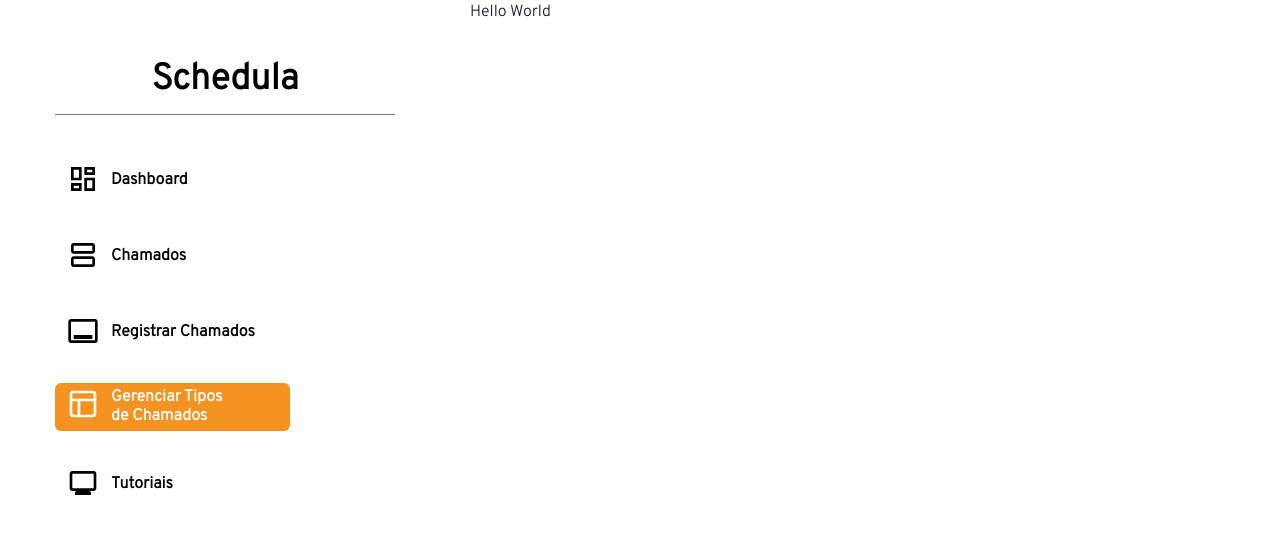
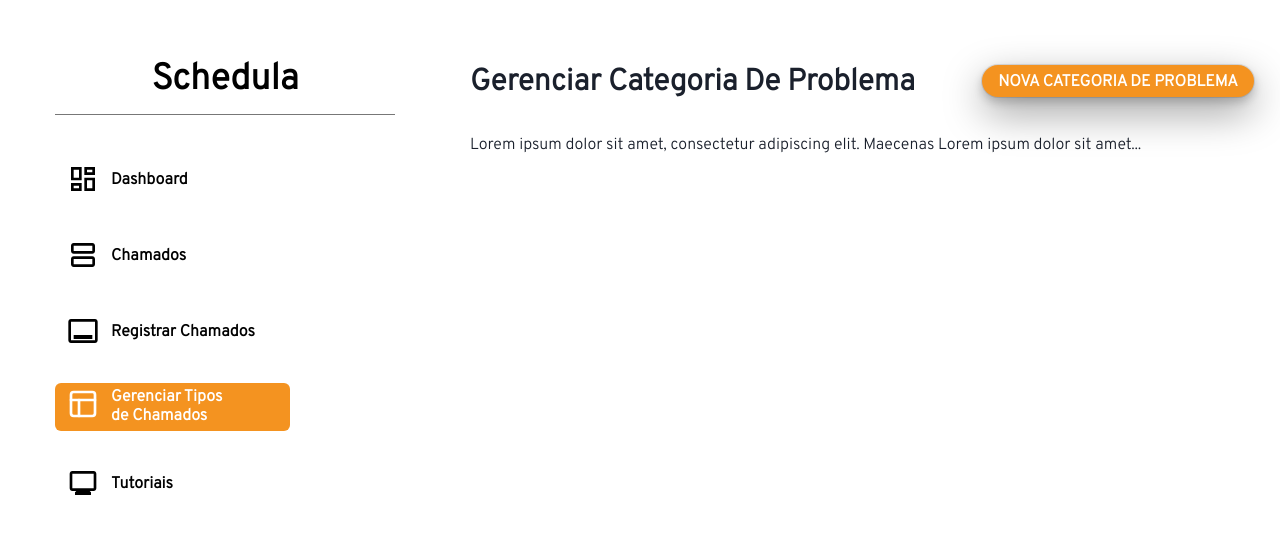
Before and after one commit to fga-eps-mds/2022-1-schedula-front, a Next.js app: page /listaCategoria in a window 1280 px wide. Shown: the top 534 px of the page. Built offline with nearby package versions, Linux system fonts and the light colour scheme.

Commit message:
Layout mudanças

```diff
--- a/src/layout/DefaultLayout.tsx
+++ b/src/layout/DefaultLayout.tsx
@@ -12,20 +12,12 @@ import { DashboardOptions } from '../styles/components/DashboardOptions';
 
 interface DefaultLayoutProps {
   children: ReactNode;
-  isActive1?: boolean;
-  isActive2?: boolean;
-  isActive3?: boolean;
-  isActive4?: boolean;
-  isActive5?: boolean;
+  Active: string;
 }
 
 const DefaultLayout = ({
   children,
-  isActive1,
-  isActive2,
-  isActive3,
-  isActive4,
-  isActive5,
+  Active,
 }: DefaultLayoutProps) => {
   const MenuHeadStyle = {
     borderBottom: '1px solid',
@@ -89,7 +81,8 @@ const DefaultLayout = ({
             align='left'
             w={360}
             marginTop={10}>
-            <DashboardOptions isActive={isActive1}>
+            <DashboardOptions
+              isActive={Active == 'dashboard'}>
               <div style={divStyle}>
                 <div style={iconStyle}>
                   <MdOutlineDashboard />
@@ -99,7 +92,8 @@ const DefaultLayout = ({
                 </div>
               </div>
             </DashboardOptions>
-            <DashboardOptions isActive={isActive2}>
+            <DashboardOptions
+              isActive={Active == 'chamados'}>
               <div style={divStyle}>
                 <div style={iconStyle}>
                   <MdOutlineViewAgenda />{' '}
@@ -109,7 +103,8 @@ const DefaultLayout = ({
                 </div>
               </div>
             </DashboardOptions>
-            <DashboardOptions isActive={isActive3}>
+            <DashboardOptions
+              isActive={Active == 'registrarChamados'}>
               <div style={divStyle}>
                 <div style={iconStyle}>
                   <MdOutlineCallToAction />{' '}
@@ -119,7 +114,10 @@ const DefaultLayout = ({
                 </div>
               </div>
             </DashboardOptions>
-            <DashboardOptions isActive={isActive4}>
+            <DashboardOptions
+              isActive={
+                Active == 'gerenciarTiposDeChamado'
+              }>
               <div style={divStyle}>
                 <div style={iconStyle}>
                   <FiLayout />{' '}
@@ -135,7 +133,8 @@ const DefaultLayout = ({
                 </h1>
               </div>
             </DashboardOptions>
-            <DashboardOptions isActive={isActive5}>
+            <DashboardOptions
+              isActive={Active == 'tutoriais'}>
               <div style={divStyle}>
                 <div style={iconStyle}>
                   <MdMonitor />{' '}
--- a/src/pages/listaCategoria.tsx
+++ b/src/pages/listaCategoria.tsx
@@ -1,18 +1,69 @@
+import { Button, Flex, Heading } from '@chakra-ui/react';
 import { ReactNode } from 'react';
 
 import DefaultLayout from '../layout/DefaultLayout';
 
 const listaCategoria = () => {
+  const MenuHeadStyle = {
+    width: '60%',
+    height: '5%',
+    marginTop: '2%',
+  };
   return (
     <>
-      <h1 style={{ width: '100%' }}>Hello World</h1>
+      <div style={{ width: '100%' }}>
+        <div
+          style={{
+            width: '100%',
+            display: 'flex',
+            marginTop: '6%',
+            fontFamily: 'Overpass ,sans-serif',
+          }}>
+          <Flex
+            align='center'
+            justify='left'
+            style={MenuHeadStyle}>
+            <Heading
+              margin='0 auto'
+              marginLeft={0}
+              size='lg'
+              textAlign='center'
+              fontFamily='Overpass ,sans-serif'>
+              Gerenciar Categoria De Problema
+            </Heading>
+          </Flex>
+          <Button
+            bg={'primary'}
+            color={'white'}
+            margin={'0 auto'}
+            boxShadow={'dark-lg'}
+            marginTop={'1em'}
+            borderRadius={'90px'}
+            h={'2em'}
+            _hover={{
+              color: 'white',
+              bg: 'primary',
+              boxShadow: 'xl',
+            }}>
+            <div style={{ marginTop: '3px' }}>
+              NOVA CATEGORIA DE PROBLEMA
+            </div>
+          </Button>
+        </div>
+        <div style={{ marginTop: '2em' }}>
+          Lorem ipsum dolor sit amet, consectetur adipiscing
+          elit. Maecenas Lorem ipsum dolor sit amet...
+        </div>
+      </div>
     </>
   );
 };
 //Chamado do DefaulLayout
 listaCategoria.getLayout = (page: ReactNode) => {
   return (
-    <DefaultLayout isActive4={true}>{page}</DefaultLayout>
+    <DefaultLayout Active='gerenciarTiposDeChamado'>
+      {page}
+    </DefaultLayout>
   );
 };
 export default listaCategoria;
--- a/src/pages/teste.tsx
+++ b/src/pages/teste.tsx
@@ -12,7 +12,7 @@ const teste = () => {
 //Chamado do DefaulLayout
 teste.getLayout = (page: ReactNode) => {
   return (
-    <DefaultLayout isActive1={true}>{page}</DefaultLayout>
+    <DefaultLayout Active='dashboard'>{page}</DefaultLayout>
   );
 };
 export default teste;
--- a/src/styles/components/DashboardOptions.tsx
+++ b/src/styles/components/DashboardOptions.tsx
@@ -16,8 +16,8 @@ export const DashboardOptions = ({
 }: DashboardOptionsProps) => {
   return (
     <Button
-      bg={isActive == true ? 'primary' : 'white'}
-      color={isActive == true ? 'white' : 'black'}
+      bg={isActive ? 'primary' : 'white'}
+      color={isActive ? 'white' : 'black'}
       size='sm'
       w='235px'
       h='48px'
```
